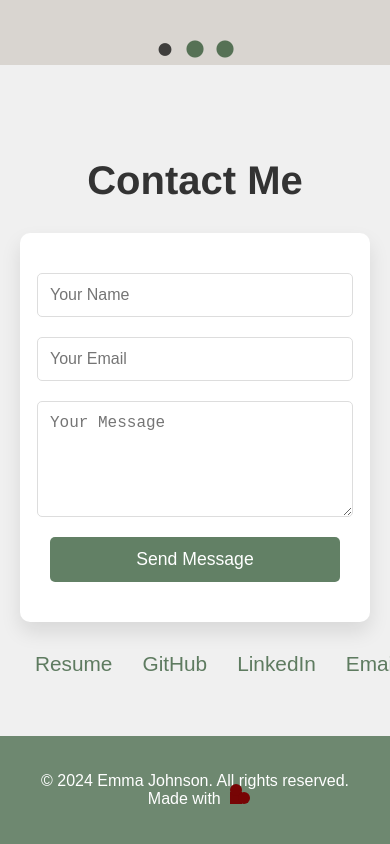
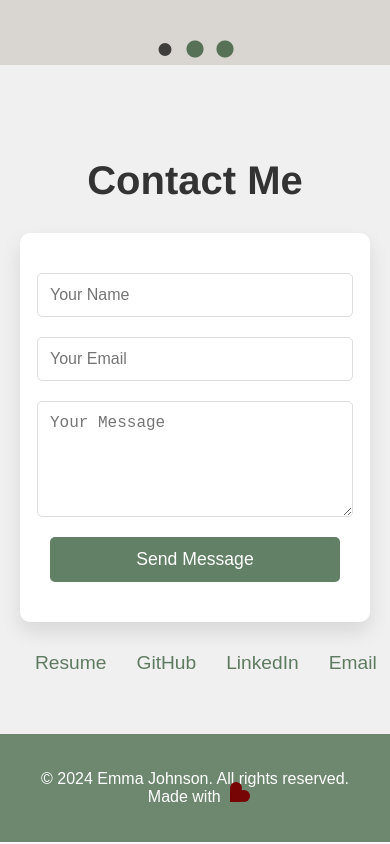
Before and after one commit to ejohnson9862/ejohnson9862.github.io, a React (Create React App) app: page / in a window 390 px wide. Shown: the part 4117-4961 px from the top of the page. Built offline with nearby package versions, Linux system fonts and the light colour scheme.

Commit message:
final updates to contact form for mobile responsive styling

```diff
--- a/src/components/Contact.css
+++ b/src/components/Contact.css
@@ -100,9 +100,12 @@
     }
     .contact-social {
       gap: 10px; /* Reduce gap between social icons */
+      justify-content: center;  /* Ensure the social links are centered */
     }
 
     .contact-social a {
-      font-size: 1.3rem; /* Adjust font size for smaller screens */
+      font-size: 1.2rem; /* Smaller font size on mobile */
+      width: auto; /* Ensure links do not stretch across */
+      text-align: center; /* Center the text within the link */
     }
   }
```
